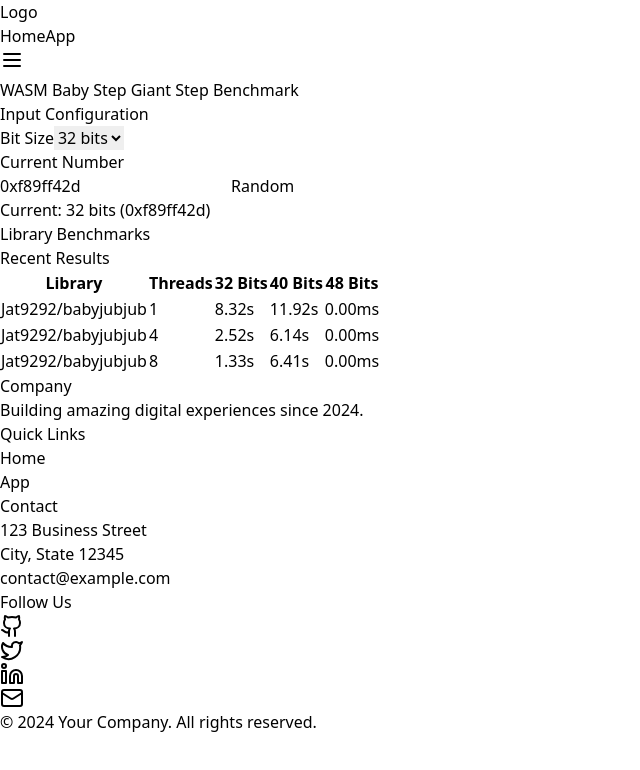
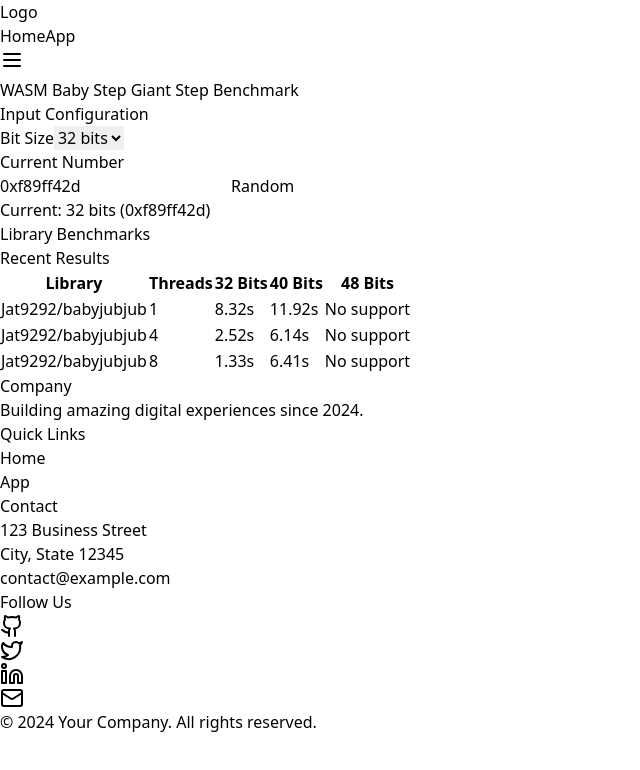
Before and after one commit to shramee/bsgs-bench, a React (Vite) app: page / in a window 1280 px wide. Shown: the top 770 px of the page, without its empty margins (0-640 px from the left). Built offline with nearby package versions, Linux system fonts and the light colour scheme.

Commit message:
bench results ui tweaks

```diff
--- a/src/pages/Bench.tsx
+++ b/src/pages/Bench.tsx
@@ -42,10 +42,10 @@ const BenchmarkRunner: React.FC<BenchmarkRunnerProps> = ({
 
 		try {
 			const startTime: number = performance.now();
-			const output: string = await library.compute(BigInt(nBitNumber), bitSize);
+			const output: bigint = await library.compute(BigInt(nBitNumber), bitSize);
 			const endTime: number = performance.now();
 
-			setOutput(output);
+			setOutput(output.toString(16));
 
 			const benchmarkResult: BenchmarkResult = {
 				library: library.name,
@@ -122,8 +122,13 @@ const BenchmarkRunner: React.FC<BenchmarkRunnerProps> = ({
 			{result && (
 				<div className="bg-green-50 border border-green-200 rounded-md p-4">
 					<div className="flex items-center gap-2 mb-3">
-						<CheckCircle size={16} className="text-green-600" />
-						<span className="text-sm font-medium text-green-700">Benchmark Complete</span>
+						{isRunning ? <>
+							<Clock size={16} className="text-yellow-600" />
+							<span className="text-sm font-medium text-yellow-700">Running Benchmark</span>
+						</> : <>
+							<CheckCircle size={16} className="text-green-600" />
+							<span className="text-sm font-medium text-green-700">Benchmark Complete</span>
+						</>}
 					</div>
 
 					<div className="grid grid-cols-3 gap-4 text-sm">
@@ -286,9 +291,12 @@ const WASMBenchmarkInterface: React.FC = () => {
 									return <tr key={lib} className="border-b">
 										<td className="py-2">{result.library}</td>
 										<td className="py-2 pl-6">{result.threads || 1}</td>
-										{bitOptions.map(bits => <td className="py-2">{result[bits] < 1000
-											? `${result[bits].toFixed(2)}ms`
-											: `${(result[bits] / 1000).toFixed(2)}s`}</td>
+										{bitOptions.map(bits => <td className="py-2">
+											{result[bits] == 0
+												? <p className='opacity-50'>No support</p>
+												: result[bits] < 1000 ?
+													`${result[bits].toFixed(2)}ms`
+													: `${(result[bits] / 1000).toFixed(2)}s`}</td>
 										)}
 									</tr>
 								})}
```
